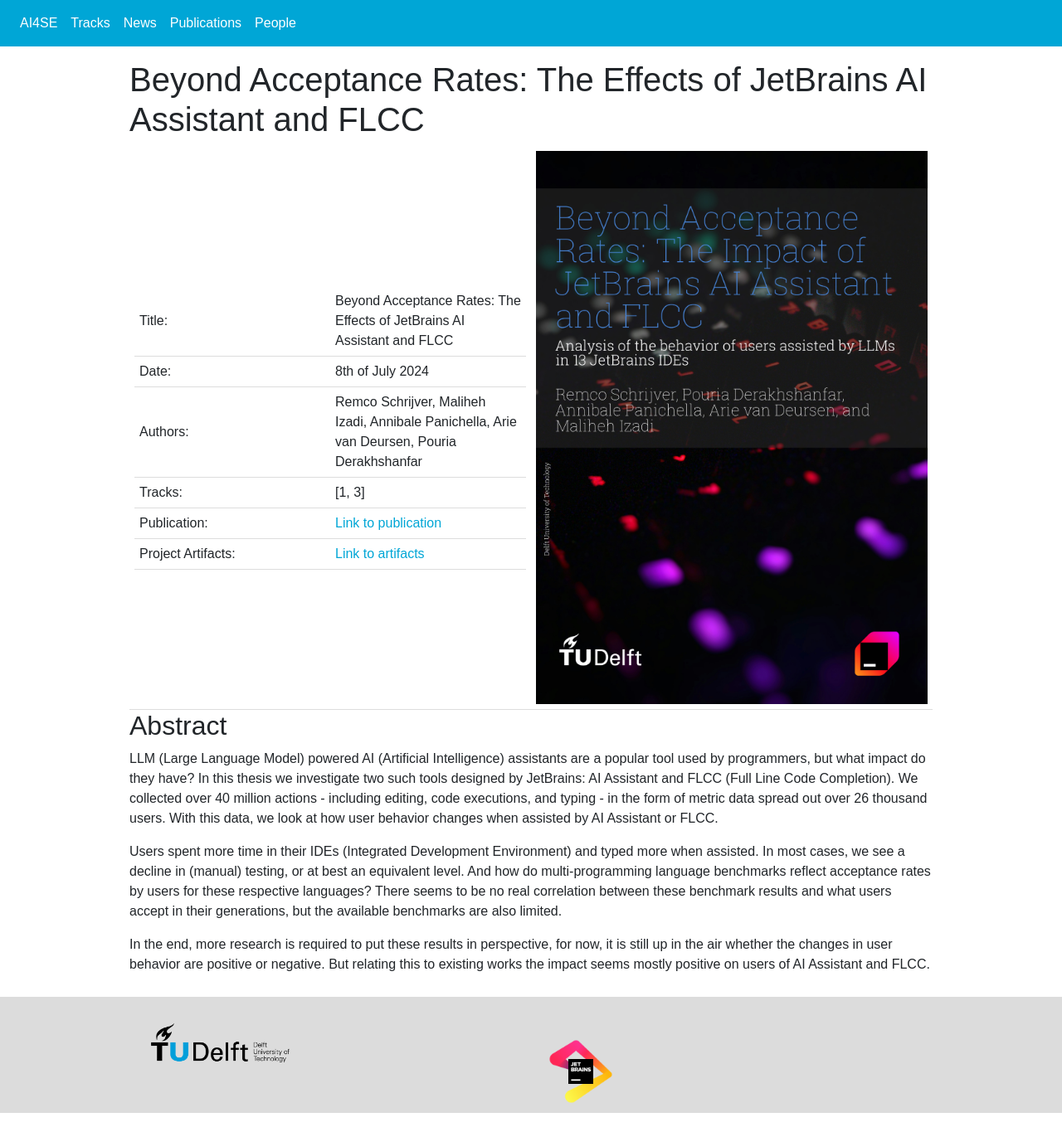
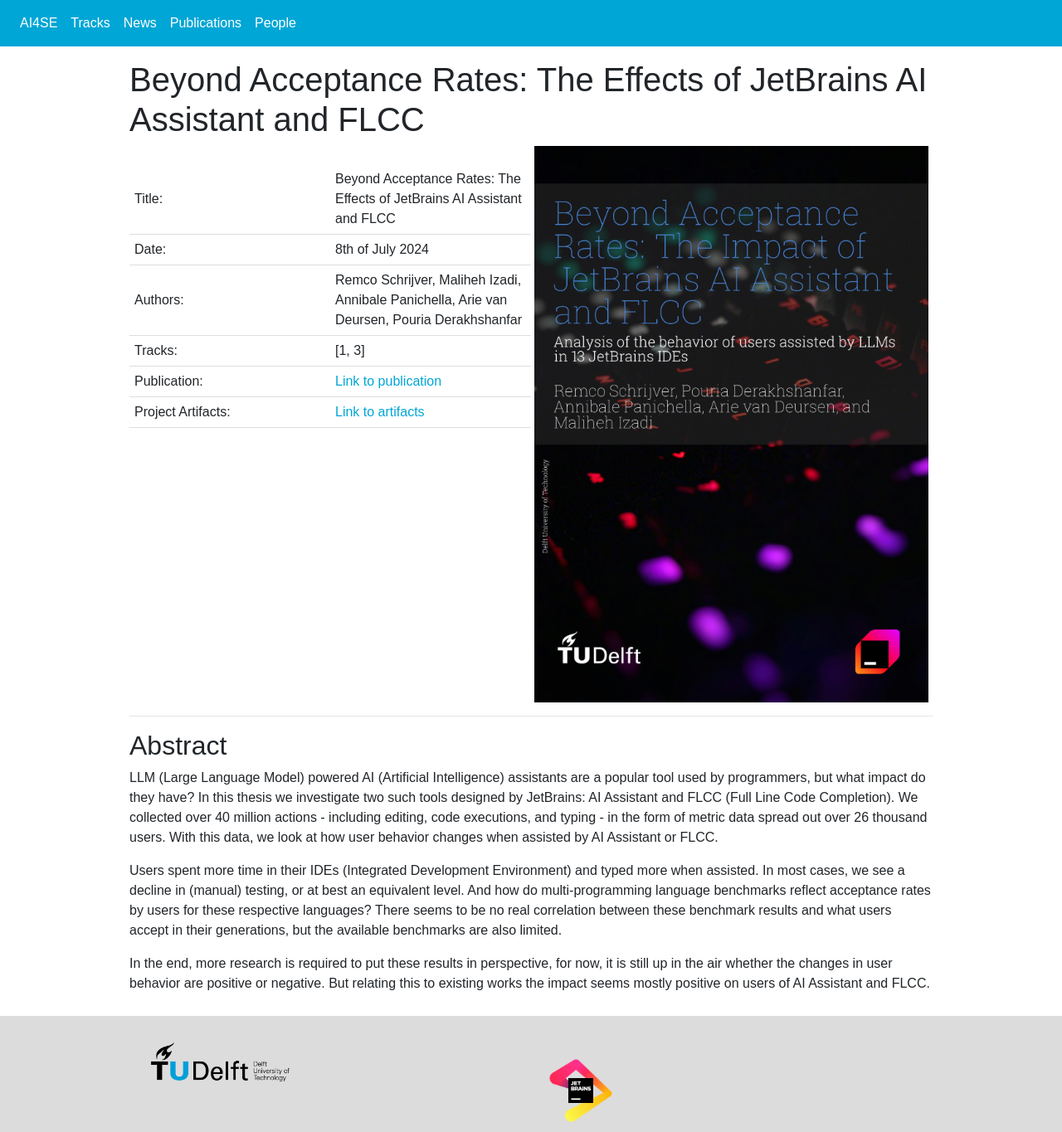
Before and after one commit to SERG-Delft/ai4se-website, a Jekyll site: the page built from _projects/track-1/2024-07-08-beyond-acceptance-rates-thesis-remco-schrijver.md, in a window 1280 px wide. Shown: the whole page at 83% size. Built offline with Jekyll 4.4.1, drawn with Linux system fonts in a browser that asks for light colours; nearby versions of some CDN libraries; before the commit the page ends 1342 px from its top, so only the background shows below that.

Commit message:
Update project.html styling

```diff
--- a/_layouts/project.html
+++ b/_layouts/project.html
@@ -2,9 +2,15 @@
 layout: page
 ---
 
-<table border="0" height="50%">
-    <tr>
-        <td style="width: 50%; height: 100%; background-color: white;">
+<style>
+    .project-col {
+        display: inline-block;
+        position: relative;
+        text-align: left;
+    }
+</style>
+
+<div class="project-col" style="width: 50%">
             <table>
                 <tr>
                     <td style="width: 50%; background-color: white;">
@@ -59,17 +65,15 @@ layout: page
                     </tr>
                 {% endif %}
             </table>
-        </td>
-        <td style="width: 50%; height: 100%; background-color: white;">
+        </div>
+        <div class="project-col" style="min-width: 300px;width: 49%;justify-content:center">
             {% if page.image %}
-                <div class="page-image">
                     <img src="{{ site.baseurl }}/img/{{ page.image }}" alt="{{ post.title }}" title="{{ post.title }}" style="width:100%">
-                </div>
-            {% endif %}
-        </td>
-    </tr>
-</table>
+                    {% endif %}
+    </div>
 
+
+<hr>
 <div class="abstract">
     <h2>Abstract</h2>
     {% if page.abstract %}
```
